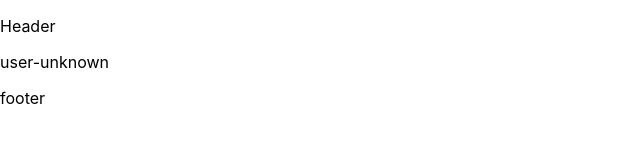
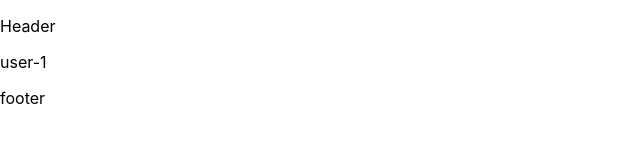
Before and after one commit to shahvalizadehmaryam/file-based-routing, a Next.js app: page /users/1 in a window 1280 px wide. Shown: the top 160 px of the page, without its empty margins (0-640 px from the left). Built offline with nearby package versions, Linux system fonts and the light colour scheme.

Commit message:
by adding  useRouter hook,  dynamic route value added and shown.

```diff
--- a/pages/users/[userId].js
+++ b/pages/users/[userId].js
@@ -1,9 +1,9 @@
+import { useRouter } from "next/router";
+
 const User = () => {
-    return (
-        <div>
-            user-unknown
-        </div>
-      );
-}
+  const router = useRouter();
+  const id = router.query.userId;
+  return <div>user-{id}</div>;
+};
 
 export default User;
```
